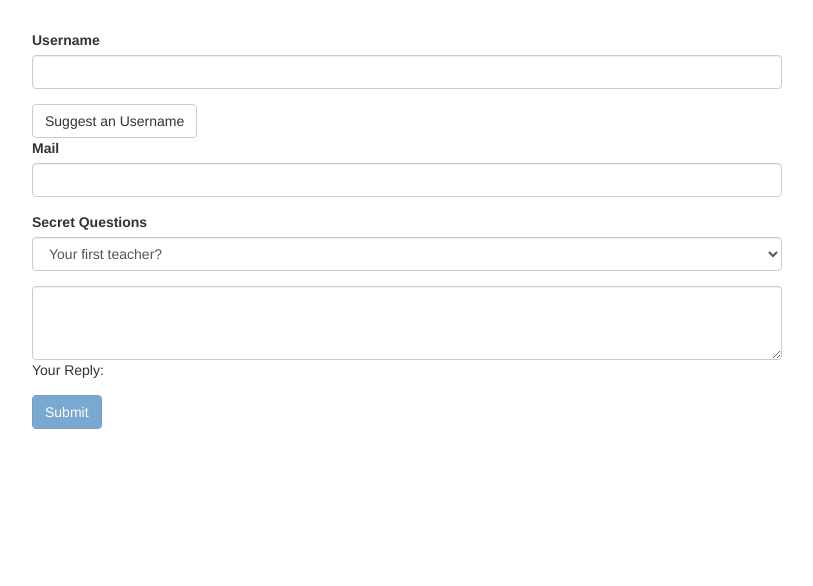
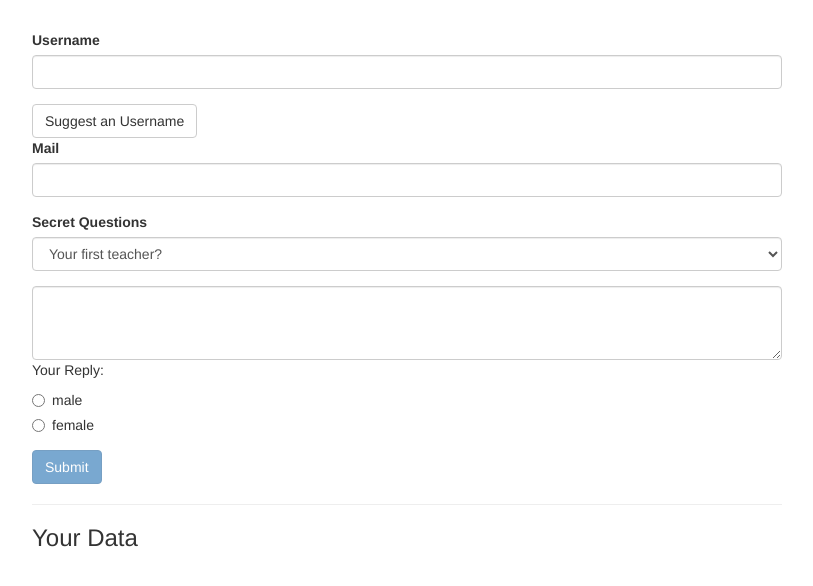
Before and after one commit to BreakTheCage/ng-form-td, an Angular app: page / in a window 1280 px wide. Shown: the top 586 px of the page, without its empty margins (233-1046 px from the left). Built offline with nearby package versions, Linux system fonts and the light colour scheme.

Commit message:
#hurry up 2

```diff
--- a/src/app/app.component.html
+++ b/src/app/app.component.html
@@ -18,7 +18,11 @@
               required
               >
           </div>
-          <button class="btn btn-default" type="button">Suggest an Username</button>
+          <button
+            class="btn btn-default"
+            type="button"
+            (click)="suggestUserName()"
+            >Suggest an Username</button>
           <div class="form-group">
             <label for="email">Mail</label>
             <input
@@ -55,6 +59,18 @@
             class="form-control"
             ></textarea>
           <p>Your Reply: {{ answer }}</p>
+          <div class="radio" *ngFor="let gender of genders">
+            <label>
+              <input
+                type="radio"
+                name="gender"
+                ngModel
+                [value]="gender"
+                required
+                >
+                {{ gender }}
+            </label>
+          </div>
         </div>
         <button
           class="btn btn-primary"
@@ -62,6 +78,8 @@
           [disabled]="!f.valid"
           >Submit</button>
       </form>
+      <hr>
+      <h3>Your Data</h3>
     </div>
   </div>
 </div>
--- a/src/app/app.component.ts
+++ b/src/app/app.component.ts
@@ -10,8 +10,26 @@
   @ViewChild('f') signupForm: NgForm;
   private defaultQuestion = "teacher";
   answer = '';
+  genders = ['male', 'female'];
   suggestUserName() {
     const suggestedName = 'Superuser';
+    //form.setValue: Whole form
+    //form.patchValue: Part of form
+    this.signupForm.form.patchValue({
+      userData: {
+        username: suggestedName
+      }
+    });
+
+    // this.signupForm.setValue({
+    //   userData: {
+    //     username: suggestedName,
+    //     email: ""
+    //   },
+    //   secret: 'pet',
+    //   questionAnswer: '',
+    //   gender: 'male'
+    // })
   }
   // onSubmit(form: NgForm){
   //   console.log(form)
```
